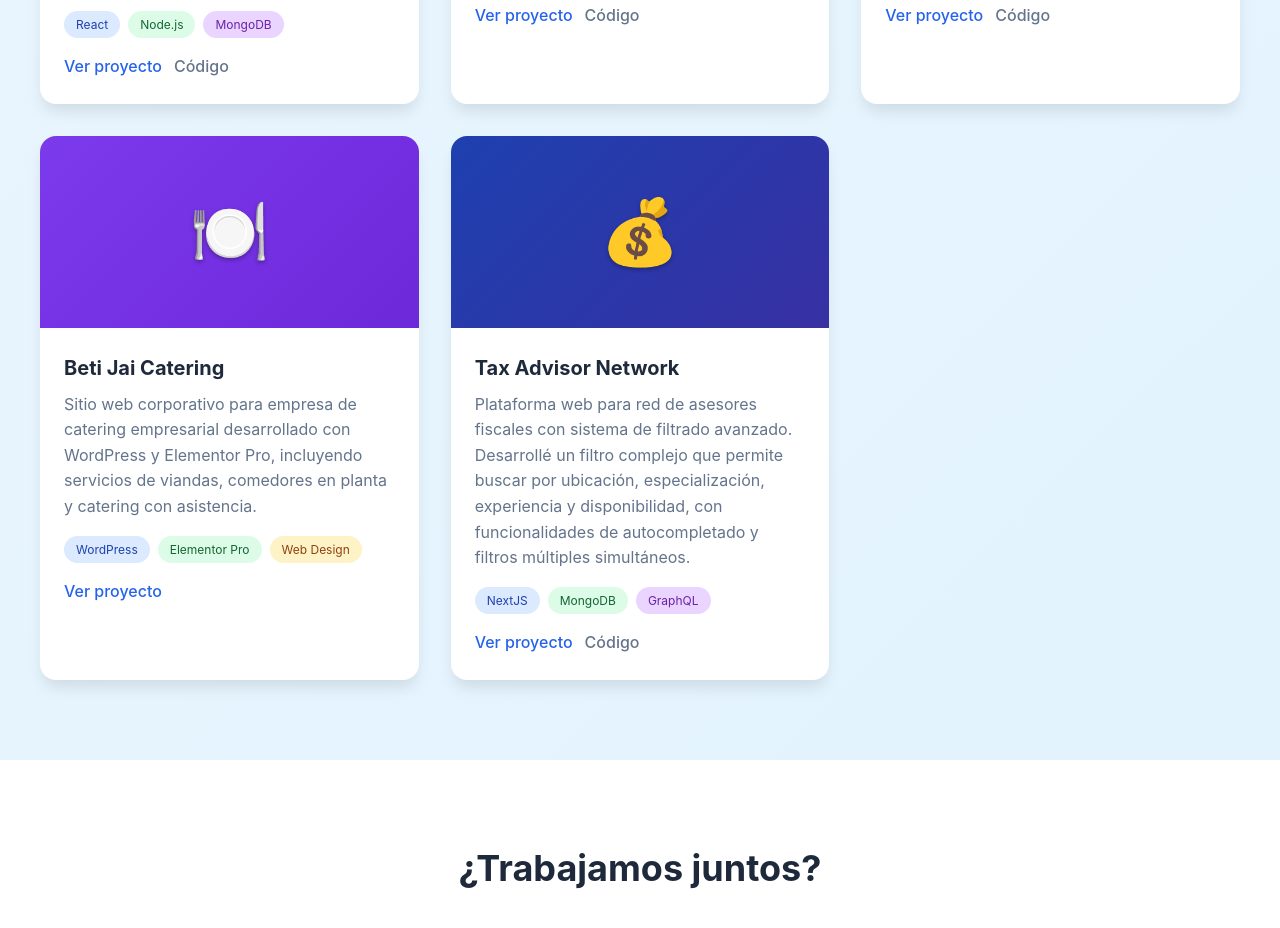
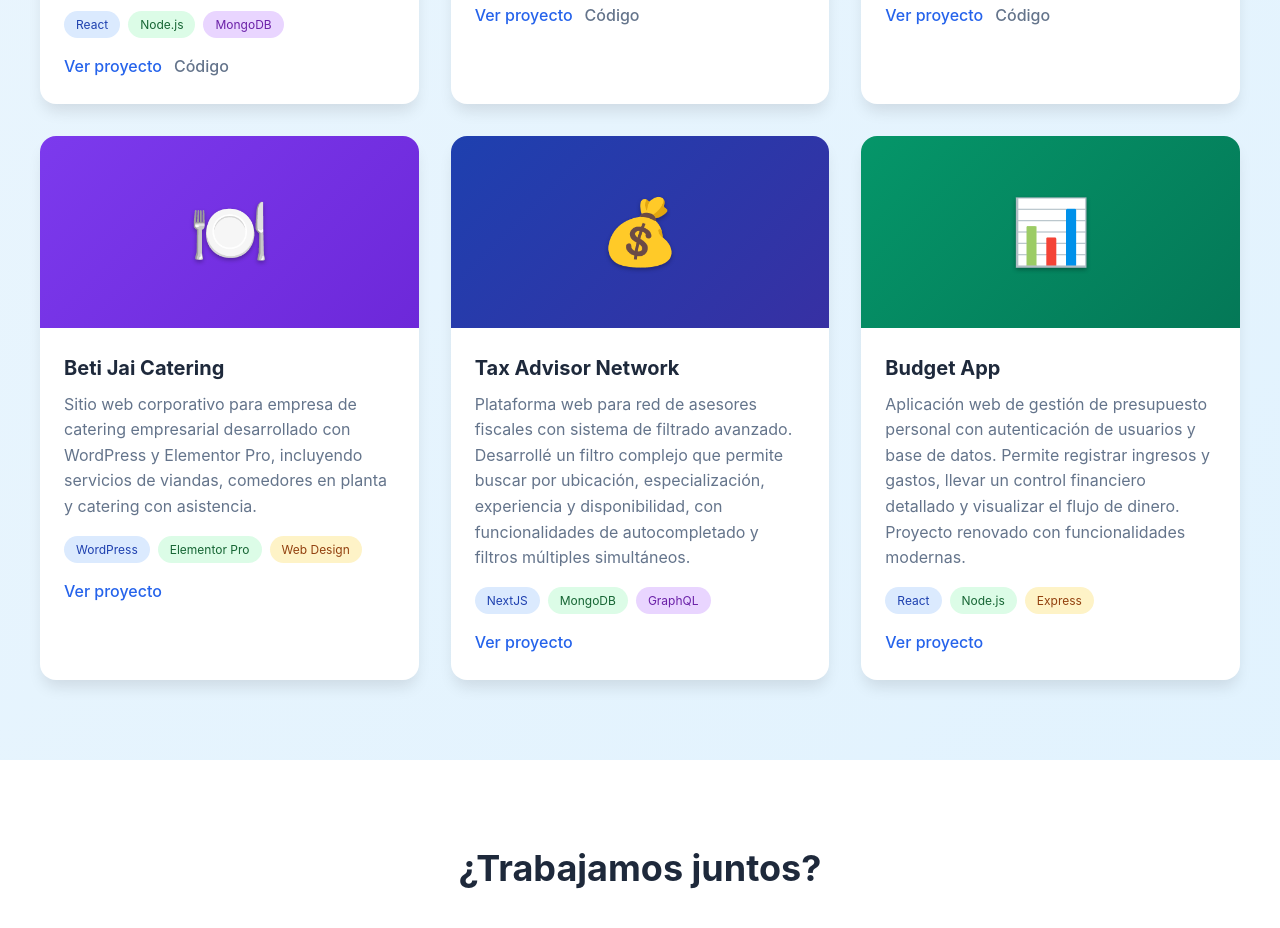
Before and after one commit to Monzon-Elias/myePortfolio, a React (Vite) app: page / in a window 1280 px wide. Shown: the part 4740-5668 px from the top of the page. Built offline with nearby package versions, Linux system fonts and the light colour scheme.

Commit message:
budget app added to proyects

```diff
--- a/src/components/Projects/Projects.css
+++ b/src/components/Projects/Projects.css
@@ -81,6 +81,16 @@
 
 .project-image.taxadvisor::before {
   content: "💰";
+  font-size: 4rem;
+  text-shadow: 0 2px 4px rgba(0, 0, 0, 0.3);
+}
+
+.project-image.budget {
+  background: linear-gradient(135deg, #059669 0%, #047857 100%);
+}
+
+.project-image.budget::before {
+  content: "📊";
   font-size: 4rem;
   text-shadow: 0 2px 4px rgba(0, 0, 0, 0.3);
 }
@@ -175,6 +185,16 @@
   display: none;
 }
 
+/* Hide code link for Tax Advisor project */
+.taxadvisor-code-link {
+  display: none;
+}
+
+/* Hide code link for Budget App project */
+.budget-code-link {
+  display: none;
+}
+
 /* Responsive Design */
 @media (min-width: 768px) {
   .projects-grid {
--- a/src/components/Projects/Projects.jsx
+++ b/src/components/Projects/Projects.jsx
@@ -30,7 +30,7 @@ function Projects({ t }) {
                 </span>
               </div>
               <div className="project-links">
-                <a href="https://my-personnel.vercel.app/login" target="_blank" rel="noopener noreferrer" className="project-link">
+                <a href="https://mypersonnel.org" target="_blank" rel="noopener noreferrer" className="project-link">
                   {t.projects.personnel.viewProject}
                 </a>
                 <a href="https://github.com/Monzon-Elias/myPersonnel" target="_blank" rel="noopener noreferrer" className="project-link secondary">
@@ -167,6 +167,38 @@ function Projects({ t }) {
               </div>
             </div>
           </div>
+
+          {/* Budget App Project */}
+          <div className="project-card">
+            <div className="project-image budget"></div>
+            <div className="project-content">
+              <h3 className="project-title">
+                {t.projects.budgetApp.title}
+              </h3>
+              <p className="project-description">
+                {t.projects.budgetApp.description}
+              </p>
+              <div className="project-tech">
+                <span className="tech-tag">
+                  React
+                </span>
+                <span className="tech-tag green">
+                  Node.js
+                </span>
+                <span className="tech-tag yellow">
+                  Express
+                </span>
+              </div>
+              <div className="project-links">
+                <a href="https://budgetsite.netlify.app/" target="_blank" rel="noopener noreferrer" className="project-link">
+                  {t.projects.budgetApp.viewProject}
+                </a>
+                <a href="#" className="project-link secondary budget-code-link">
+                  {t.projects.budgetApp.code}
+                </a>
+              </div>
+            </div>
+          </div>
         </div>
       </div>
     </section>
--- a/src/translations/en.js
+++ b/src/translations/en.js
@@ -116,6 +116,12 @@ export const en = {
       description: "Web platform for tax advisor network with advanced filtering system. I developed a complex filter that allows searching by location, specialization, experience, and availability, featuring autocomplete functionality and simultaneous multiple filters.",
       viewProject: "View project",
       code: "Code"
+    },
+    budgetApp: {
+      title: "Budget App",
+      description: "Personal budget management web application with user authentication and database. Allows recording income and expenses, maintaining detailed financial control, and visualizing cash flow. Renovated project with modern features.",
+      viewProject: "View project",
+      code: "Code"
     }
   },
   contact: {
--- a/src/translations/es.js
+++ b/src/translations/es.js
@@ -116,6 +116,12 @@ export const es = {
       description: "Plataforma web para red de asesores fiscales con sistema de filtrado avanzado. Desarrollé un filtro complejo que permite buscar por ubicación, especialización, experiencia y disponibilidad, con funcionalidades de autocompletado y filtros múltiples simultáneos.",
       viewProject: "Ver proyecto",
       code: "Código"
+    },
+    budgetApp: {
+      title: "Budget App",
+      description: "Aplicación web de gestión de presupuesto personal con autenticación de usuarios y base de datos. Permite registrar ingresos y gastos, llevar un control financiero detallado y visualizar el flujo de dinero. Proyecto renovado con funcionalidades modernas.",
+      viewProject: "Ver proyecto",
+      code: "Código"
     }
   },
   contact: {
```
Also changed, not shown: src/components/About/About.css (line endings or trailing spaces), src/components/Contact/Contact.css (line endings or trailing spaces), src/components/Education/Education.css (line endings or trailing spaces), src/components/Footer/Footer.css (line endings or trailing spaces), src/components/Skills/Skills.css (line endings or trailing spaces), src/components/Skills/Skills.jsx (line endings or trailing spaces).
